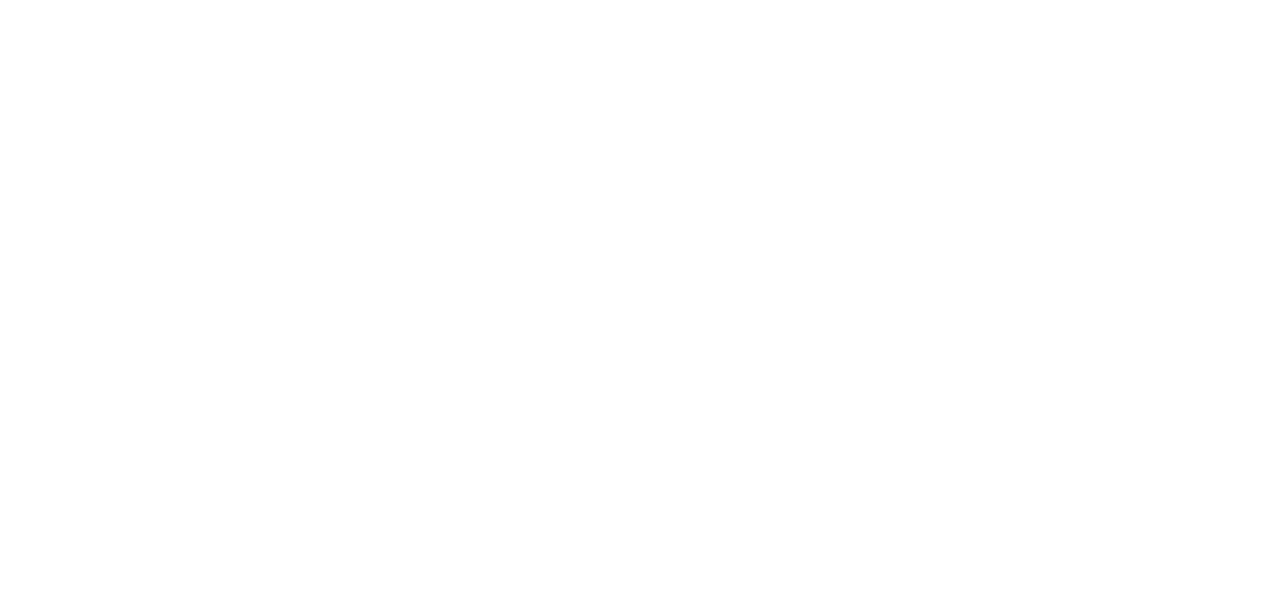
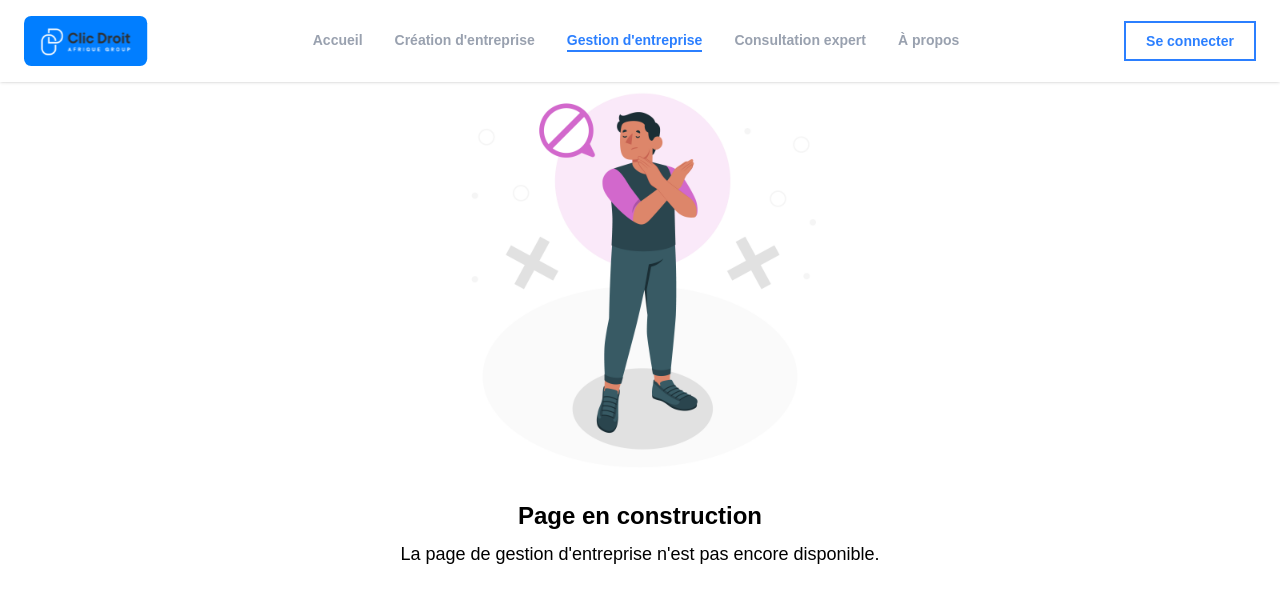
Before and after one commit to Menzamenza/clickDroit, a React (Vite) app: page /gestion in a window 1280 px wide. Before the commit this address had no page. Shown: the top 602 px of the page. Built offline with nearby package versions, Linux system fonts and the light colour scheme.

Commit message:
pages en constructon

```diff
--- a/src/App.jsx
+++ b/src/App.jsx
@@ -8,6 +8,8 @@
 import ConsultationEtapes from './pages/ConsultationEtapes';
 import Login from './pages/Connexion';
 import Register from './pages/Inscription';
+import GestionEntreprise from './pages/GestionEntreprise';
+import Apropos from './pages/Apropos';
 
 
 function App() {
@@ -17,8 +19,10 @@
         <Route path="/" element={<Home />} />
         <Route path="/creation" element={<CreationEntreprise />} />
         <Route path="/creation/:typeId" element={<CreationEtapes />} />
+        <Route path="/gestion" element={<GestionEntreprise />} />
         <Route path="/consultation" element={<Consultation />} />
         <Route path="/consultation/etapes" element={<ConsultationEtapes />} />
+        <Route path="/propos" element={<Apropos />} />
         <Route path="/login" element={<Login />} />
         <Route path="/register" element={<Register />} />
       </Routes>
--- /dev/null
+++ b/src/pages/Apropos.jsx
@@ -0,0 +1,22 @@
+import React from 'react';
+import Navbar from '../components/Navbar';
+import no from "../assets/nopropos.jpg";
+
+const Apropos = () => {
+    return (
+        <>
+            <Navbar />
+            <div className="flex flex-col items-center justify-center text-center pt-20">
+                <img
+                    src={no}
+                    alt="Page en construction"
+                    className="w-75 mb-5"
+                />
+                <h2 className="text-2xl font-bold mb-2">Page en construction</h2>
+                <p className="text-lg">La page à propos n'est pas encore disponible.</p>
+            </div>
+        </>
+    );
+};
+
+export default Apropos;
--- /dev/null
+++ b/src/pages/GestionEntreprise.jsx
@@ -0,0 +1,22 @@
+import React from 'react';
+import Navbar from '../components/Navbar';
+import no from "../assets/unavailable.jpg";
+
+const GestionEntreprise = () => {
+    return (
+        <>
+            <Navbar />
+            <div className="flex flex-col items-center justify-center text-center pt-20">
+                <img
+                    src={no}
+                    alt="Page en construction"
+                    className="w-100 mb-5"
+                />
+                <h2 className="text-2xl font-bold mb-2">Page en construction</h2>
+                <p className="text-lg">La page de gestion d'entreprise n'est pas encore disponible.</p>
+            </div>
+        </>
+    );
+};
+
+export default GestionEntreprise;
```
Also changed, not shown: src/assets/nopropos.jpg (added), src/assets/unavailable.jpg (added).
